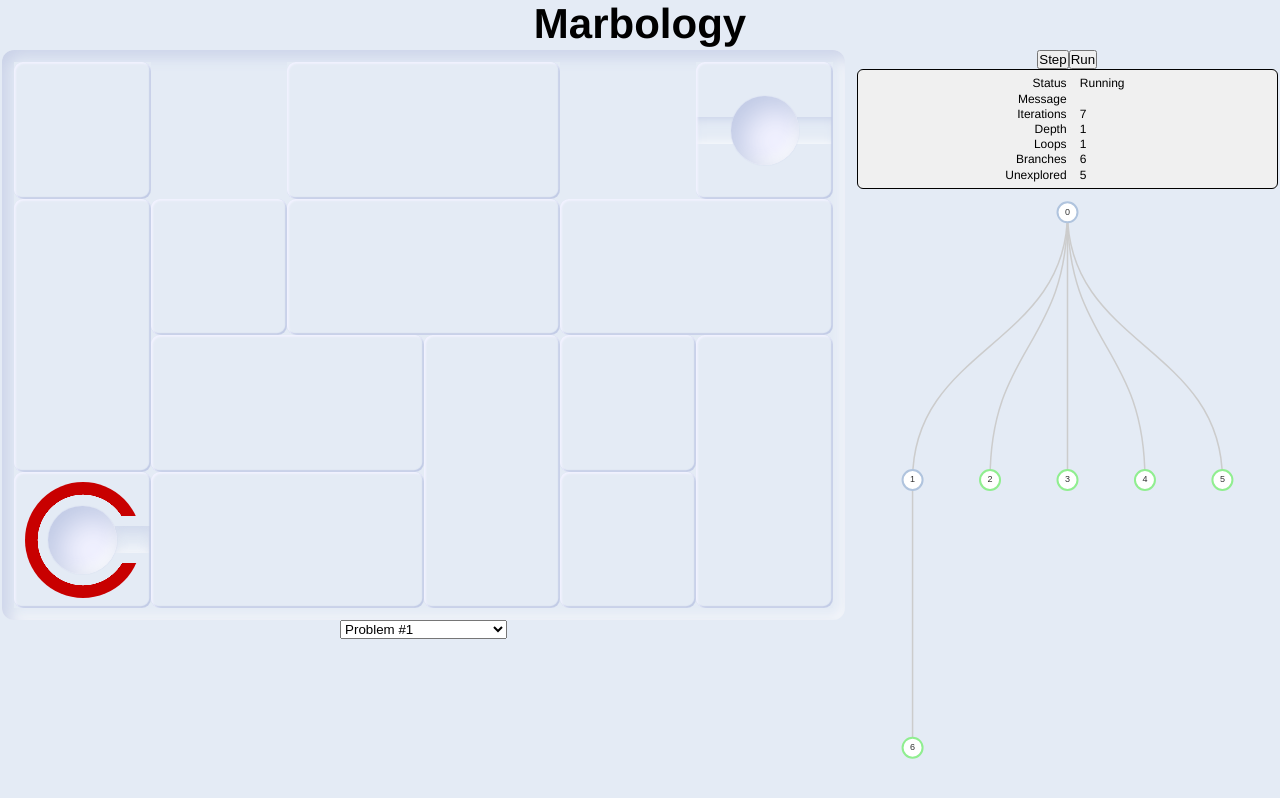
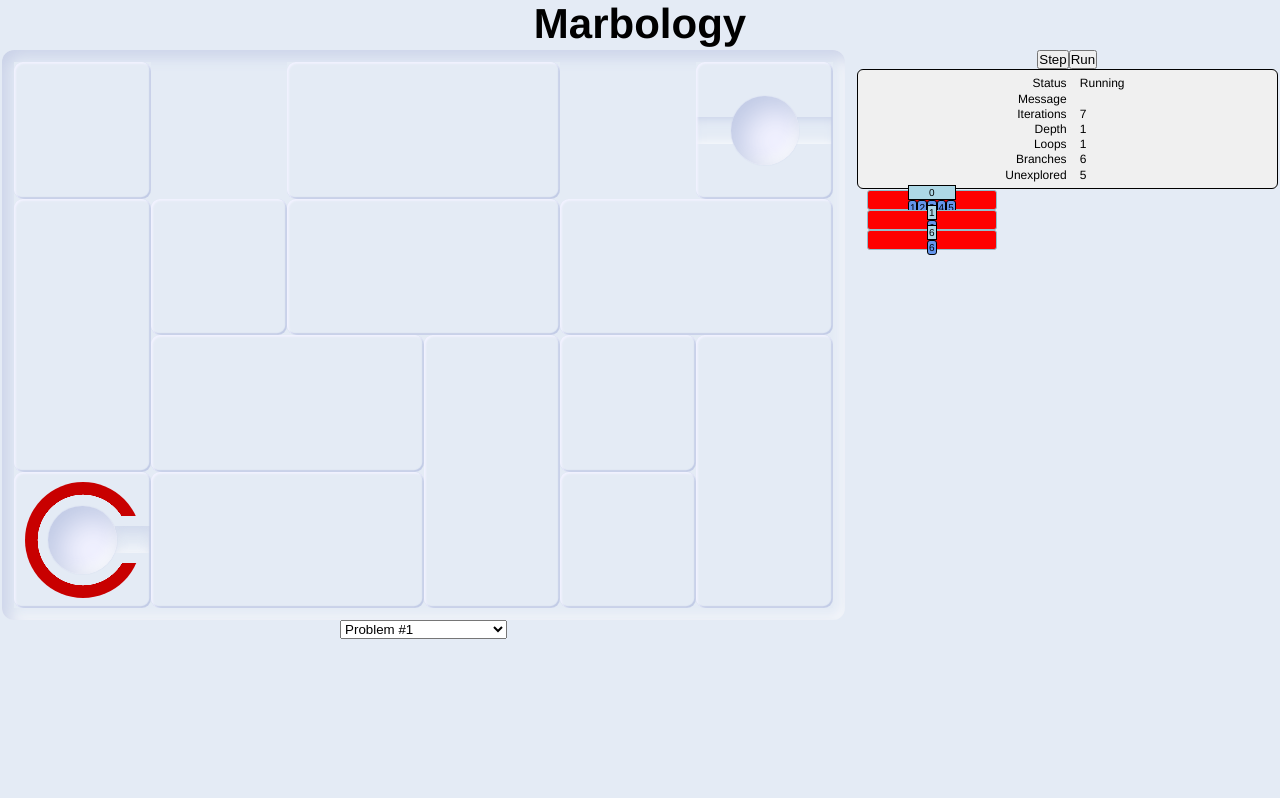
Before and after one commit to kgoodier/marbology, a React (Create React App) app in the folder app/: page / in a window 1280 px wide. Both pictures are taken after a click on the button "Step". Built offline with nearby package versions, Linux system fonts and the light colour scheme.

Commit message:
checkpoint, tree wip

```diff
--- a/app/src/SolutionTree.css
+++ b/app/src/SolutionTree.css
@@ -1,25 +1,63 @@
 .solution-container {
   position: absolute;
-  width: 100px;
+  width: 150px;
   height: 300px;
   margin: auto;
   padding: 1px 10px 1px 10px;
 
   display: flex;
   flex-direction: column;
-  justify-content: space-between;
   align-items: center;
 }
 
-.solution-node {
+.solution-node-container {
+  flex: 1 1 auto;
+
+  display: flex;
+  flex-direction: row;
+}
+
+.solution-level {
   font-size: 10px;
   cursor: pointer;
   height: 20px;
   width: 100%;
   background-color: #add8e6;
+  background-color: red;
   border: #92bdcb solid 1px;
   border-radius: 3px;
   transition: 200ms;
+
+  display: flex;
+  align-items: center;
+  justify-content: center;
+}
+
+.solution-node {
+  flex: 1 1 50%;
+  height: 100%;
+  padding: 1px 1px 1px 1px;
+  transition: 100ms;
+}
+
+.solution-node:hover {
+  transform: scale(120%);
+}
+
+.solution-node.name {
+  background-color: #add8e6;
+  border: black solid 1px;
+
+  display: flex;
+  align-items: center;
+  justify-content: center;
+}
+
+.solution-node.child {
+  background-color: #add8e6;
+  background-color: cornflowerblue;
+  border: black solid 1px;
+  border-radius: 3px;
 
   display: flex;
   align-items: center;
--- a/app/src/SolutionTree.tsx
+++ b/app/src/SolutionTree.tsx
@@ -11,15 +11,35 @@ type SolutionTreeProps = {
   onDebug?: (name: string) => void,
 };
 
+function Node({ name, children }: { name: string, children: Array<string> }) {
+  const names = children.length === 0 ? [name] : children;
+  return (
+    <div>
+      <div className='solution-node name'>
+        {name}
+      </div>
+      <div className='solution-node-container' key={name}>
+        {names.map((name, index) => {
+          return (
+            <div key={name} className='solution-node child'>
+              {name}
+            </div >
+          );
+        })}
+      </div>
+    </div>
+  );
+}
+
 const SolutionTree = memo(function SolutionTree({ solutions, onSelect, onDebug }: SolutionTreeProps) {
-  const [selected, setSelected] = useState<number | undefined>(undefined);
+  const [selectedIndex, setSelectedIndex] = useState<number | undefined>(undefined);
+  const [selectedName, setSelectedName] = useState<string | undefined>(undefined);
 
   if (!solutions) {
     return null;
   }
 
   // Calculcate whether solutions is a non-branching tree or not.
-
   const isStraightLine = (solutions: Solutions): boolean => {
     if (solutions.children.length === 1) {
       return isStraightLine(solutions.children[0]);
@@ -27,73 +47,53 @@ const SolutionTree = memo(function SolutionTree({ solutions, onSelect, onDebug }
       return solutions.children.length === 0;
     }
   }
-
   const hasBranches = !isStraightLine(solutions);
 
-  const handleDebugInfo = (params: any) => {
-    if (params.componentType === 'series') {
-      onDebug && onDebug(params.data.name);
+  if (hasBranches) {
+    function handleSelected(index: number) {
+      setSelectedIndex(index);
+      setSelectedName(nodes[index]);
+      onSelect && onSelect(nodes[index]);
     }
-  }
 
-  const handleSelect = (params: any) => {
-    if (params.componentType === 'series') {
-      onSelect && onSelect(params.data.name);
+    const divs = [];
+    const nodes: Array<string> = [];
+    let solution = solutions;
+    while (solution) {
+      const name = solution.name;
+      const index = divs.length;
+      console.log(name, index, selectedIndex, selectedName)
+
+      let className = 'solution-level';
+      if (selectedIndex !== undefined) {
+        const distance = Math.min(6, Math.abs(selectedIndex - index));
+        className += ` s${distance}`;
+      }
+
+      // emit
+      nodes.push(name)
+      divs.push(
+        <div key={name} className={className} onMouseEnter={() => handleSelected(index)} onClick={() => onDebug && onDebug(name)}>
+          <Node name={name} children={solution.children.map(child => child.name)} />
+        </div >
+      );
+
+      // Follow the first child, unless the user has selected a different one.
+      let childToFollow = solution.children[0];
+      solution.children.forEach(child => {
+        if (selectedName && child.name === selectedName) {
+          childToFollow = child;
+        }
+      });
+      solution = childToFollow;
     }
-  }
 
-  //
-  let options = {};
-  if (hasBranches) {
-    options = {
-      tooltip: {
-        show: false,
-        trigger: 'item',
-        triggerOn: 'click'
-      },
-      series: [
-        {
-          type: 'tree',
-          data: [solutions],
-          top: '4%',
-          right: '4%',
-          bottom: '4%',
-          left: '4%',
-          symbol: 'emptyCircle',
-          symbolSize: 20,
-          orient: 'vertical',
-          expandAndCollapse: false,
-          initialTreeDepth: 6,
-          animationDurationUpdate: 250,
-          roam: true,
-          label: {
-            position: 'inside',
-            verticalAlign: 'middle',
-            fontSize: 9
-          },
-          emphasis: {
-            focus: 'ancestor',
-          },
-          /*
-          selectedMode: 'single',
-          select: {
-            itemStyle: {
-              color: 'blue'
-            },
-          }
-          */
-        }
-      ]
-    };
+    return (
+      <div className='solution-container'>
+        {divs}
+      </div>
+    )
 
-    return <ReactECharts
-      option={options}
-      style={{ height: '100%', width: '100%' }}
-      onEvents={{
-        'mouseover': handleSelect,
-        'click': handleDebugInfo,
-      }}
-    />;
   } else {
     // Render the tree as a list (straight line). wtf is the real name.
     const nodes: Array<string> = [];
@@ -108,16 +108,15 @@ const SolutionTree = memo(function SolutionTree({ solutions, onSelect, onDebug }
     }
 
     function handleSelected(index: number) {
-      setSelected(index);
+      setSelectedIndex(index);
+      setSelectedName(nodes[index]);
       onSelect && onSelect(nodes[index]);
     }
 
-    console.log(`render, selected=${selected}`);
     const solutionDivs = nodes.map((name, index) => {
-      let className = `solution-node`;
-      if (selected !== undefined) {
-        const distance = Math.min(6, Math.abs(selected - index));
-        console.log(`distance=${distance}`);
+      let className = `solution-level`;
+      if (selectedIndex !== undefined) {
+        const distance = Math.min(6, Math.abs(selectedIndex - index));
         className += ` s${distance}`;
       }
       return (
```
